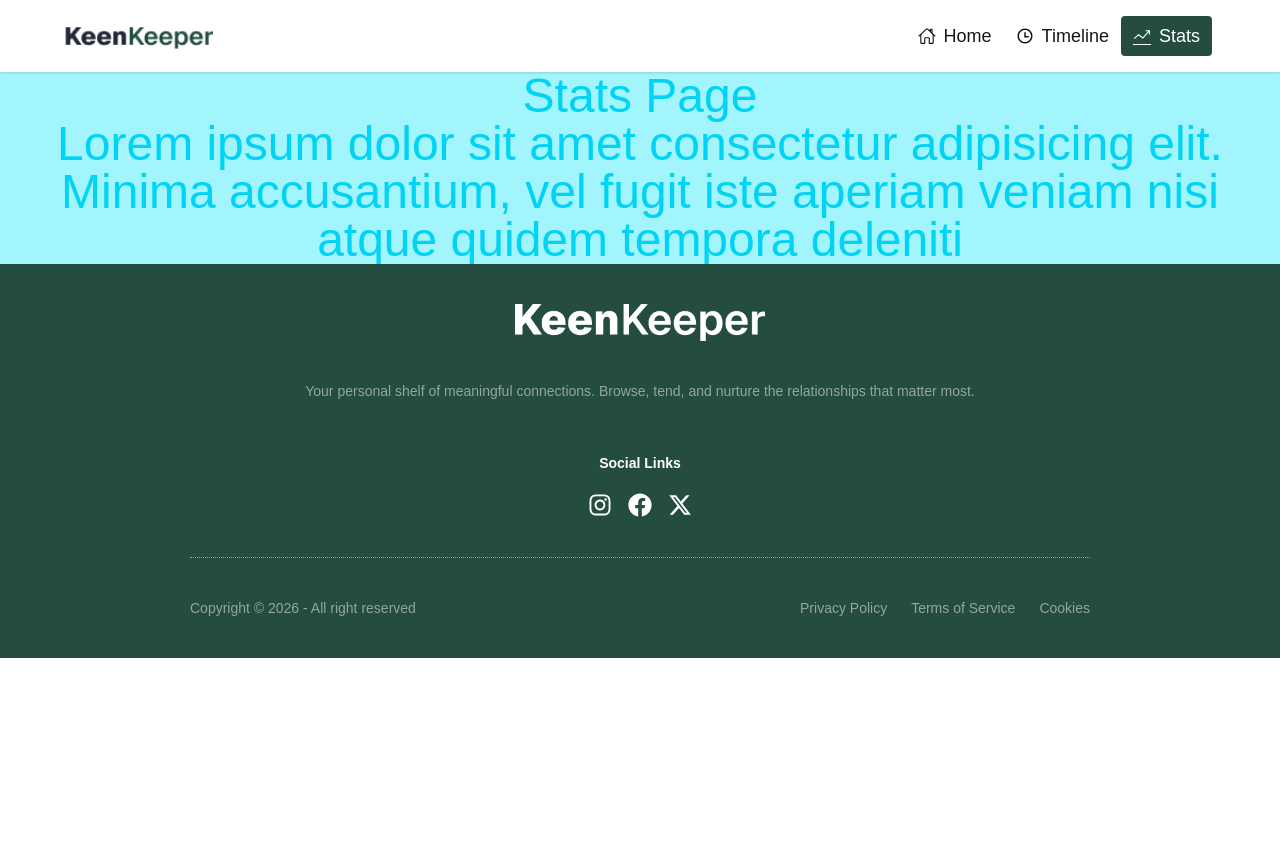
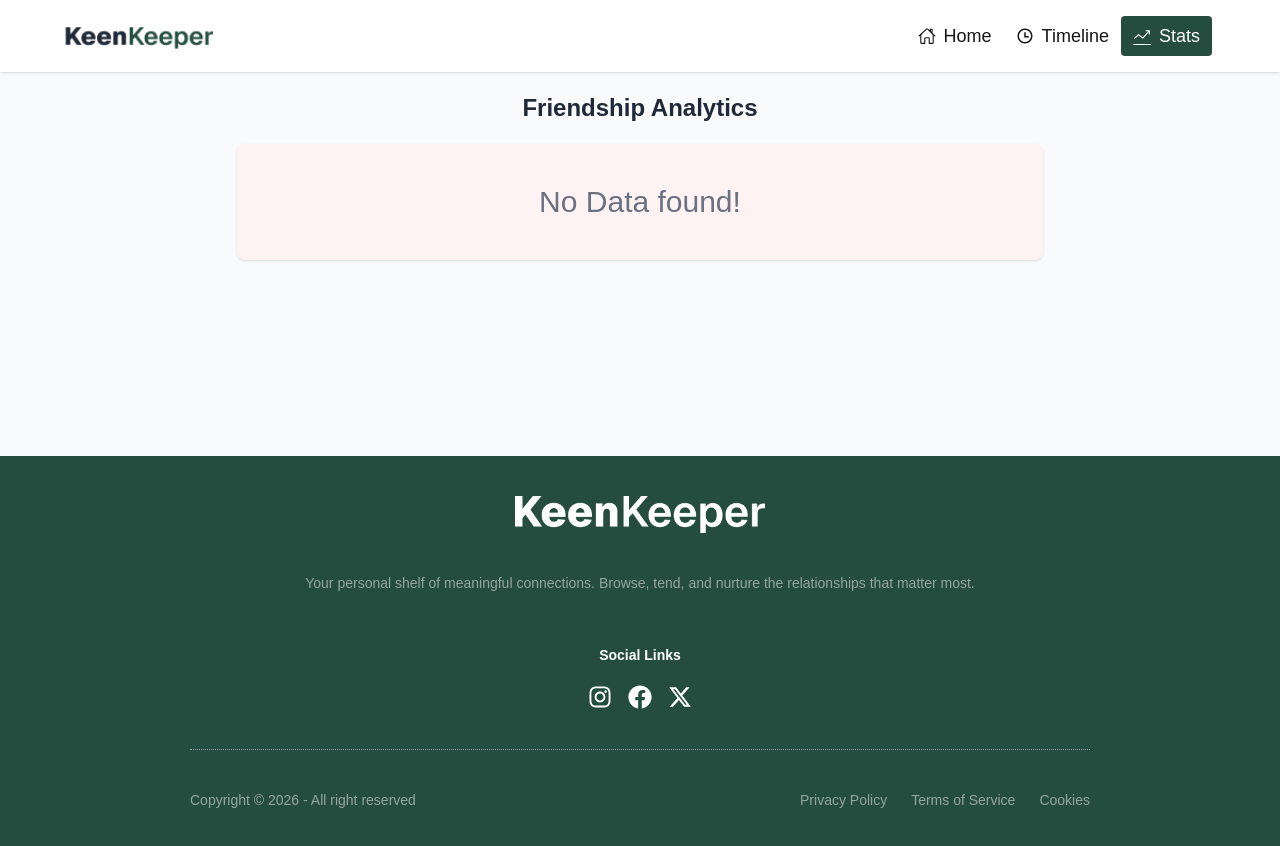
Before and after one commit to wdev-jahidhasan/keen-keeper, a Next.js app: page /stats in a window 1280 px wide. Shown: the top 846 px of the page. Before the commit the page ends 800 px from the top, so only its background shows below. Built offline with nearby package versions, Linux system fonts and the light colour scheme.

Commit message:
stats page done

```diff
--- a/package.json
+++ b/package.json
@@ -13,7 +13,8 @@
     "react": "19.2.4",
     "react-dom": "19.2.4",
     "react-icons": "^5.6.0",
-    "react-toastify": "^11.0.5"
+    "react-toastify": "^11.0.5",
+    "recharts": "^3.8.1"
   },
   "devDependencies": {
     "@tailwindcss/postcss": "^4.2.2",
--- a/src/app/stats/page.jsx
+++ b/src/app/stats/page.jsx
@@ -1,15 +1,67 @@
-export const metadata = {
-  title: "Stats",
-  description: "Generated by create next app",
-};
+"use client";
+import { useActivity } from "@/context/ActivityContext";
+import { Pie, PieChart, ResponsiveContainer, Tooltip, Cell } from 'recharts';
 
-const StatsPage = () => {
+export default function StatsPage() {
+  const { logs } = useActivity();
+
+  const dataMap = logs.reduce((acc, log) => {
+    acc[log.type] = (acc[log.type] || 0) + 1;
+    return acc;
+      }, {});
+
+  const data = Object.keys(dataMap).map((key) => ({
+    name: key,
+    value: dataMap[key]
+      }));
+
+  const COLORS = ['#0088FE', '#00C49F', '#FFBB28', '#FF8042'];
+
   return (
-    <div className='text-center text-5xl text-cyan-400 bg-cyan-200'>
-      <h1>Stats Page</h1>
-      <p>Lorem ipsum dolor sit amet consectetur adipisicing elit. Minima accusantium, vel fugit iste aperiam veniam nisi atque quidem tempora deleniti</p>
+    <div className="flex flex-col items-center min-h-96 p-5 bg-gray-50">
+      <h1 className="text-2xl font-bold mb-5 text-gray-800">Friendship Analytics</h1>
+
+
+      {data.length === 0 ? (
+        <div className="bg-red-50 p-10 shadow-sm rounded-lg text-center text-gray-500 border-gray-300 text-3xl w-full md:w-[75%] lg:w-[65%]">
+              No Data found!
+            </div>
+      ) :(
+
+        <>
+        <p className="text-lg font-semibold my-4 text-green-800">By Interaction Type</p>
+        <div className="w-full max-w-[400px] aspect-square">
+
+            <ResponsiveContainer width="100%" height="100%">
+            <PieChart>
+            <Pie
+              data={data}
+              innerRadius="80%"
+              outerRadius="100%"
+              cornerRadius={50}
+              paddingAngle={3}
+              dataKey="value"
+            >
+              {data.map((entry, index) => (
+                <Cell key={`cell-${index}`} fill={COLORS[index % COLORS.length]} />
+                  ))}
+            </Pie>
+            <Tooltip />
+          </PieChart>
+        </ResponsiveContainer>
+       </div>
+
+
+      <div className="mt-8 flex gap-4">
+        {data.map((item, index) => (
+          <div key={index} className="flex items-center gap-2">
+            <div className="w-3 h-3 rounded-full" style={{ backgroundColor: COLORS[index % COLORS.length] }}></div>
+            <p className="text-sm font-medium">{item.name}</p>
+          </div>
+        ))}
+      </div>
+        </>
+      )}
     </div>
   );
-};
-
-export default StatsPage;
+}
```
Also changed, not shown: 1 other file (tests, documents, lock files or other folders).
